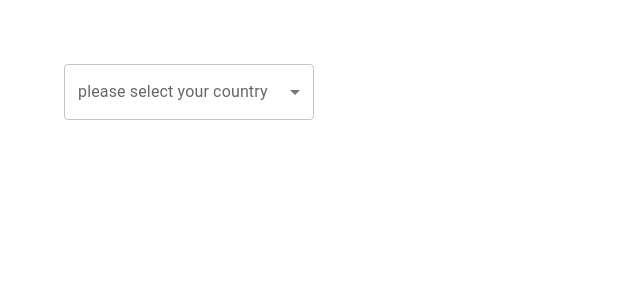
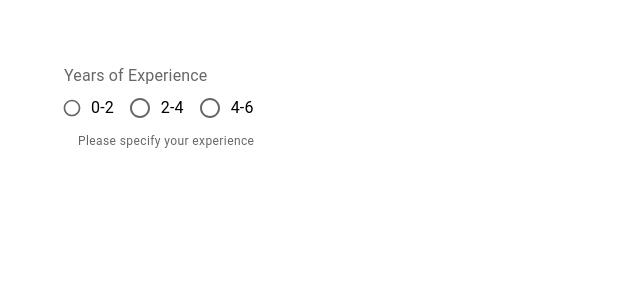
Before and after one commit to DevGrg1213/materialUI, a React (Create React App) app: page / in a window 1280 px wide. Shown: the top 300 px of the page, without its empty margins (0-640 px from the left). Built offline with nearby package versions, Linux system fonts and the light colour scheme.

Commit message:
added MuiRadioButton

```diff
--- a/src/App.tsx
+++ b/src/App.tsx
@@ -1,8 +1,9 @@
 import "./App.css";
+import MuiRadioButton from "./component/MuiRadioButton";
 // import MuiTypography from "./component/MuiTypography";
 // import MuiButton from "./component/MuiButton";
 // import MuiTextFeild from "./component/MuiTextFeild";
-import MuiSelect from "./component/MuiSelect";
+// import MuiSelect from "./component/MuiSelect";
 
 function App() {
   return (
@@ -10,7 +11,8 @@ function App() {
       {/* <MuiTypography /> */}
       {/* <MuiButton /> */}
       {/* <MuiTextFeild /> */}
-      <MuiSelect />
+      {/* <MuiSelect /> */}
+      <MuiRadioButton />
     </div>
   );
 }
--- /dev/null
+++ b/src/component/MuiRadioButton.tsx
@@ -0,0 +1,46 @@
+import {
+  colors,
+  FormControl,
+  FormControlLabel,
+  FormHelperText,
+  FormLabel,
+  Radio,
+  RadioGroup,
+} from "@mui/material";
+import { Box } from "@mui/system";
+import React, { useState } from "react";
+
+const MuiRadioButton = () => {
+  const [value, setValue] = useState("");
+  console.log({ value });
+  const handleChange = (event: React.ChangeEvent<HTMLInputElement>) => {
+    setValue(event.target.value);
+  };
+  return (
+    <Box>
+      <FormControl>
+        <FormLabel id="job-experience-group-label">
+          Years of Experience
+        </FormLabel>
+        <RadioGroup
+          name="job-experience-group"
+          aria-labelledby="job-experience-group-label"
+          value={value}
+          onChange={handleChange}
+          row
+        >
+          <FormControlLabel
+            value="0-2"
+            label="0-2"
+            control={<Radio color="warning" size="small" />}
+          />
+          <FormControlLabel value="2-4" label="2-4" control={<Radio />} />
+          <FormControlLabel value="4-6" label="4-6" control={<Radio />} />
+        </RadioGroup>
+        <FormHelperText>Please specify your experience</FormHelperText>
+      </FormControl>
+    </Box>
+  );
+};
+
+export default MuiRadioButton;
```
